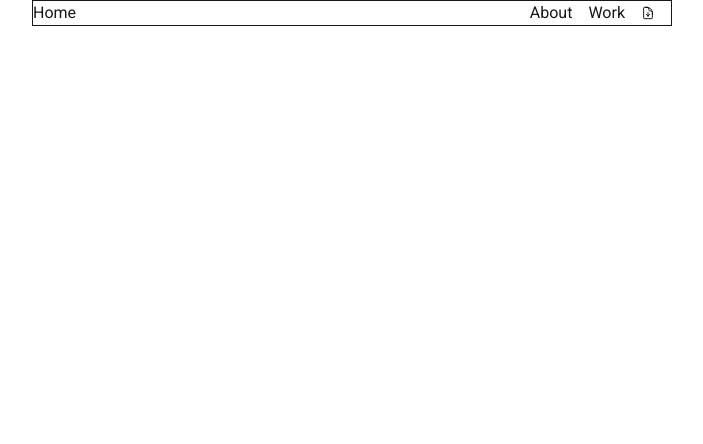
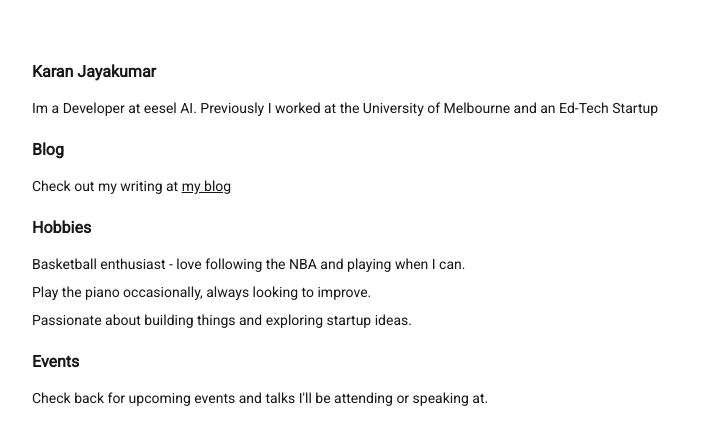
Before and after one commit to KaranJayakumar/portfolio, a Next.js app: page / in a window 1280 px wide. Shown: the top 444 px of the page, without its empty margins (288-991 px from the left). Built offline with nearby package versions, Linux system fonts and the light colour scheme.

Commit message:
Swap to a minimal layout and implement a blogs section

```diff
--- /dev/null
+++ b/app/blog/page.tsx
@@ -0,0 +1,20 @@
+import { PortfolioLayout } from "../components/layout/PortfolioLayout";
+
+export default function Blog() {
+  return (
+    <PortfolioLayout>
+      <div>
+        <div className="font-bold flex-col py-[10px]" id="blog-title">
+          <p className="pb-[4px]">Blog</p>
+        </div>
+        <div className="font-normal flex-col text-sm" id="blog-list">
+          <p>
+            <a href="#" className="underline hover:text-gray-600">
+              Blog Post Title
+            </a>
+          </p>
+        </div>
+      </div>
+    </PortfolioLayout>
+  );
+}
--- a/app/components/NavigationBar.tsx
+++ b/app/components/NavigationBar.tsx
@@ -3,16 +3,7 @@ import Image from "next/image"
 export const NavigationBar = () => {
   return (
     <div className="flex border justify-between">
-    <div>
-    Home
-    </div>
     <div className="flex gap-4 pr-4">
-      <div>
-      About
-      </div>
-      <div>
-      Work
-      </div>
       <div className="justify-items-center align-middle flex">
       <img src="/icons/download.svg" alt="hello" width={14} height={14}/>
       </div>
--- a/app/components/layout/PortfolioLayout.tsx
+++ b/app/components/layout/PortfolioLayout.tsx
@@ -4,8 +4,6 @@ interface LayoutProps{
 }
 export const PortfolioLayout = ({ children } : LayoutProps) => {
   return (
-    <div className="w-[50vw] justify-self-center justify-center align-center">
-      {children}
-    </div>
+    <div className="flex h-full w-full py-[50px] pl-[25vw] pr-[25vw]">{children}</div>
   )
 }
--- a/app/layout.tsx
+++ b/app/layout.tsx
@@ -18,9 +18,9 @@ export default function RootLayout({
   children: React.ReactNode;
 }>) {
   return (
-    <html lang="en">
+    <html lang="en" className='h-full'>
       <body
-        className={`${font.className} antialiased`}
+        className={`${font.className} flex-col antialiased justify-center items-center h-full`}
       >
         {children}
       </body>
--- a/app/page.tsx
+++ b/app/page.tsx
@@ -1,10 +1,41 @@
 import { PortfolioLayout } from "./components/layout/PortfolioLayout";
-import { NavigationBar } from "./components/NavigationBar";
 
 export default function Home() {
   return (
     <PortfolioLayout>
-    <NavigationBar/>
+      <div>
+        <div className="font-bold flex-col py-[10px]" id="title-card">
+          <p className="pb-[4px]">Karan Jayakumar</p>
+        </div>
+        <div className="font-normal flex-col text-sm" id="about">
+          <p>Im a Developer at eesel AI. Previously I worked at the University of Melbourne and an Ed-Tech Startup</p>
+        </div>
+
+        <div className="font-bold flex-col py-[10px] pt-[20px]" id="blog">
+          <p className="pb-[4px]">Blog</p>
+        </div>
+        <div className="font-normal flex-col text-sm" id="blog-content">
+          <p>
+            Check out my writing at <a href="/blog" className="underline hover:text-gray-600">my blog</a>
+          </p>
+        </div>
+
+        <div className="font-bold flex-col py-[10px] pt-[20px]" id="hobbies">
+          <p className="pb-[4px]">Hobbies</p>
+        </div>
+        <div className="font-normal flex-col text-sm" id="hobbies-content">
+          <p>Basketball enthusiast - love following the NBA and playing when I can.</p>
+          <p className="pt-[8px]">Play the piano occasionally, always looking to improve.</p>
+          <p className="pt-[8px]">Passionate about building things and exploring startup ideas.</p>
+        </div>
+
+        <div className="font-bold flex-col py-[10px] pt-[20px]" id="events">
+          <p className="pb-[4px]">Events</p>
+        </div>
+        <div className="font-normal flex-col text-sm" id="events-content">
+          <p>Check back for upcoming events and talks I'll be attending or speaking at.</p>
+        </div>
+      </div>
     </PortfolioLayout>
   );
 }
```
